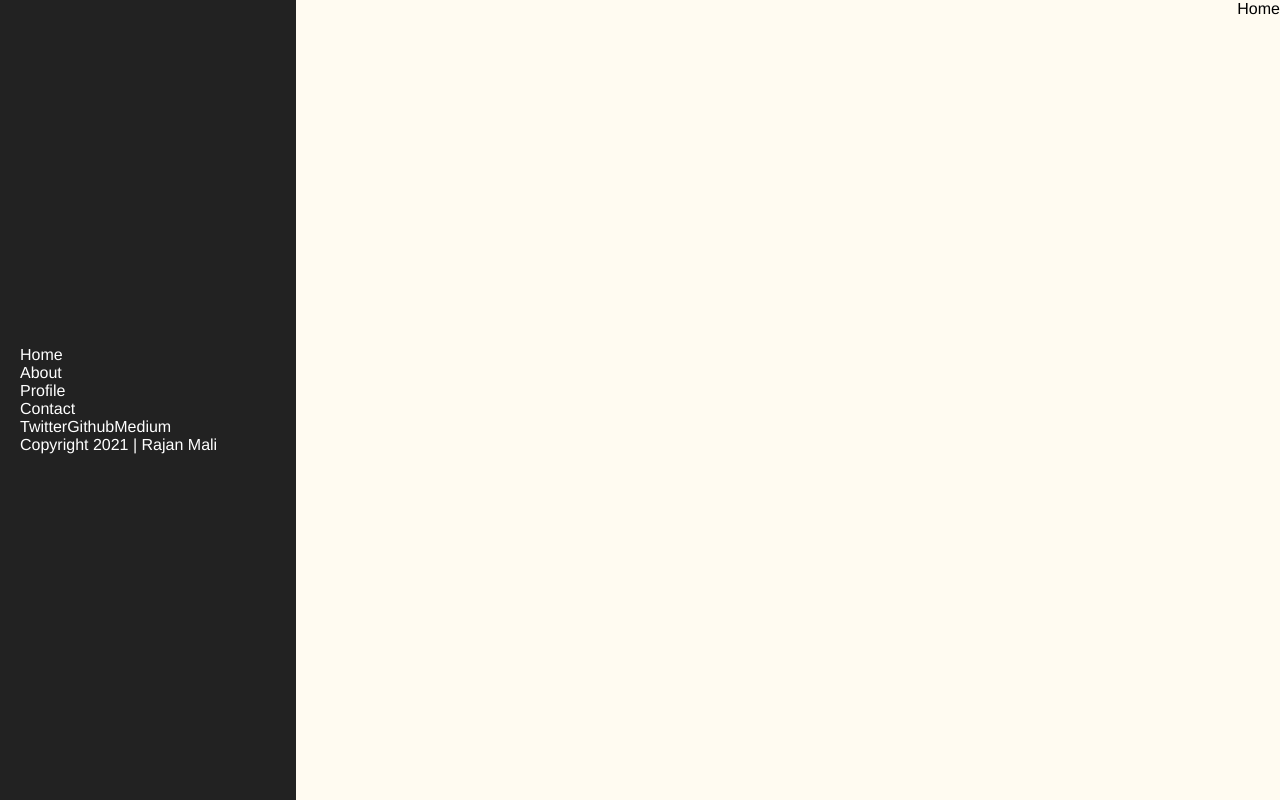
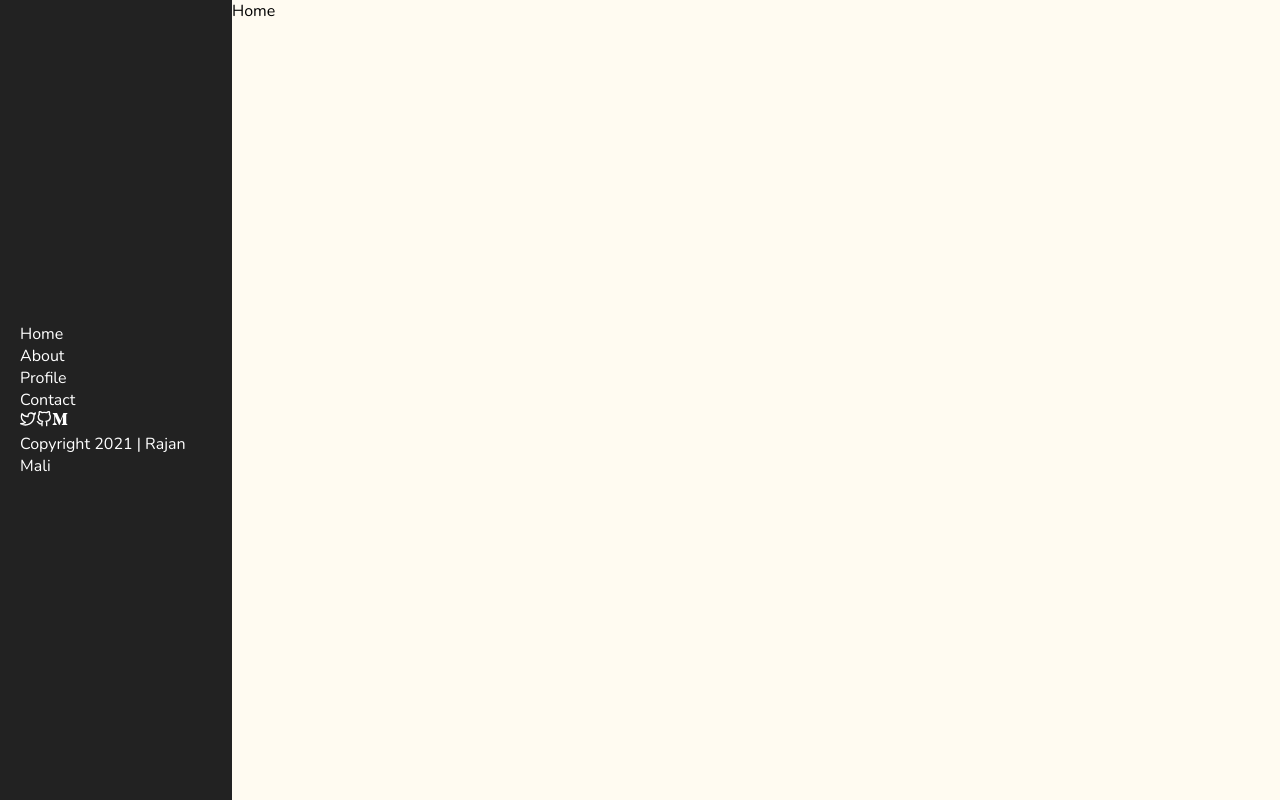
Before and after one commit to rajanmali/nextjs-scss-portfolio, a Next.js app: page / in a window 1280 px wide. Built offline with nearby package versions, Linux system fonts and the light colour scheme.

Commit message:
added fonts and icons

```diff
--- /dev/null
+++ b/assets/styles/global.css
@@ -0,0 +1,5 @@
+@import url('https://fonts.googleapis.com/css2?family=Nunito&display=swap');
+
+* {
+  font-family: 'Nunito', sans-serif;
+}
--- a/components/layout/Layout.styles.ts
+++ b/components/layout/Layout.styles.ts
@@ -3,7 +3,7 @@ import styled from 'styled-components';
 export const LayoutWrapper = styled.div`
   display: flex;
   flex-flow: row nowrap;
-  justify-content: space-between;
+  /* justify-content: space-between; */
   align-items: stretch;
 
   height: 100vh;
--- a/components/layout/Sidebar/Sidebar.styles.ts
+++ b/components/layout/Sidebar/Sidebar.styles.ts
@@ -5,7 +5,7 @@ export const SidebarWrapper = styled.div`
 
   color: white;
 
-  width: 20%;
+  width: 15%;
   margin: 0;
 
   padding: 0 20px;
--- a/components/layout/Sidebar/index.tsx
+++ b/components/layout/Sidebar/index.tsx
@@ -1,4 +1,8 @@
 import { FC } from 'react';
+
+// Icons
+import { FiTwitter, FiGithub } from 'react-icons/fi';
+import { FaMediumM } from 'react-icons/fa';
 
 // Styles
 import {
@@ -26,9 +30,15 @@ const Sidebar: FC = () => {
         </SidebarNavMenu>
       </SidebarNavWrapper>
       <SidebarSocialWrapper>
-        <SidebarSocialIcon>Twitter</SidebarSocialIcon>
-        <SidebarSocialIcon>Github</SidebarSocialIcon>
-        <SidebarSocialIcon>Medium</SidebarSocialIcon>
+        <SidebarSocialIcon>
+          <FiTwitter />
+        </SidebarSocialIcon>
+        <SidebarSocialIcon>
+          <FiGithub />
+        </SidebarSocialIcon>
+        <SidebarSocialIcon>
+          <FaMediumM />
+        </SidebarSocialIcon>
       </SidebarSocialWrapper>
       <SidebarFooter>
         <SidebarFooterHeading>
--- a/package.json
+++ b/package.json
@@ -13,6 +13,7 @@
     "next": "12.0.4",
     "react": "17.0.2",
     "react-dom": "17.0.2",
+    "react-icons": "^4.3.1",
     "styled-components": "^5.3.3"
   },
   "devDependencies": {
```
Also changed, not shown: pages/_app.tsx (+5 -2 lines), 1 other file (tests, documents, lock files or other folders).
